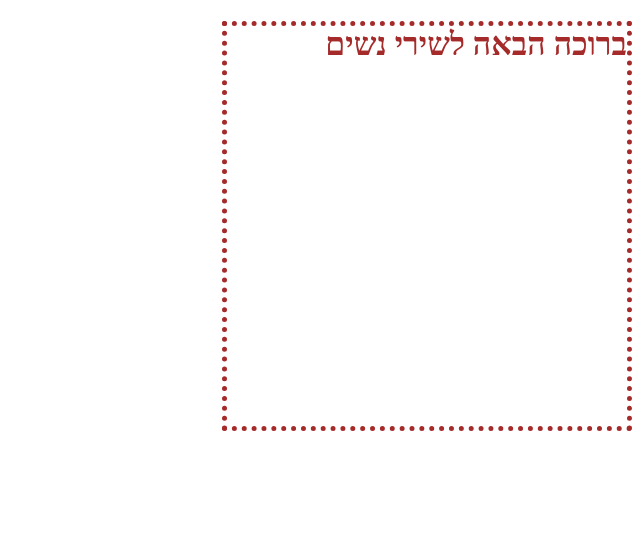
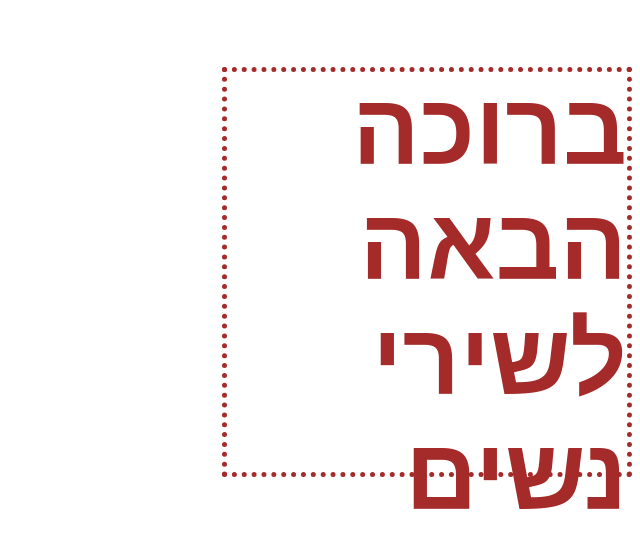
Before and after one commit to sararozenzvig/c4, a plain HTML site: page index.html in a window 1280 px wide. Shown: the whole page, without its empty margins (640-1280 px from the left). Drawn offline with Linux system fonts and the light colour scheme.

Commit message:
aded font

```diff
--- a/index.html
+++ b/index.html
@@ -7,6 +7,13 @@
     <link rel="shortcut icon" href="https://avatars.mds.yandex.net/i?id=8a2ea5fedc31a68c01a69f8a8c63030640a0c8de-9228969-images-thumbs&n=13" type="image/x-icon">
 </head>
 <body dir="rtl" background="https://avatars.mds.yandex.net/i?id=c8e5ef2cef4fb7c06a6bc282bcbb38c185e32e49-8196573-images-thumbs&ref=rim&n=33&w=356&h=200">
-   <h1 style="color:brown;background-color: white; border: 5px dotted brown; width: 400px; height: 400px;"> ברוכה הבאה  לשירי נשים  </h1>
+   <h1 style="color:brown;
+   background-color: white;
+    border: 5px dotted brown;
+     width: 400px;
+      height: 400px;
+      font-size: 100px;
+      font-family: Arial, Helvetica, sans-serif;">
+       ברוכה הבאה  לשירי נשים  </h1>
 </body>
 </html>
```
